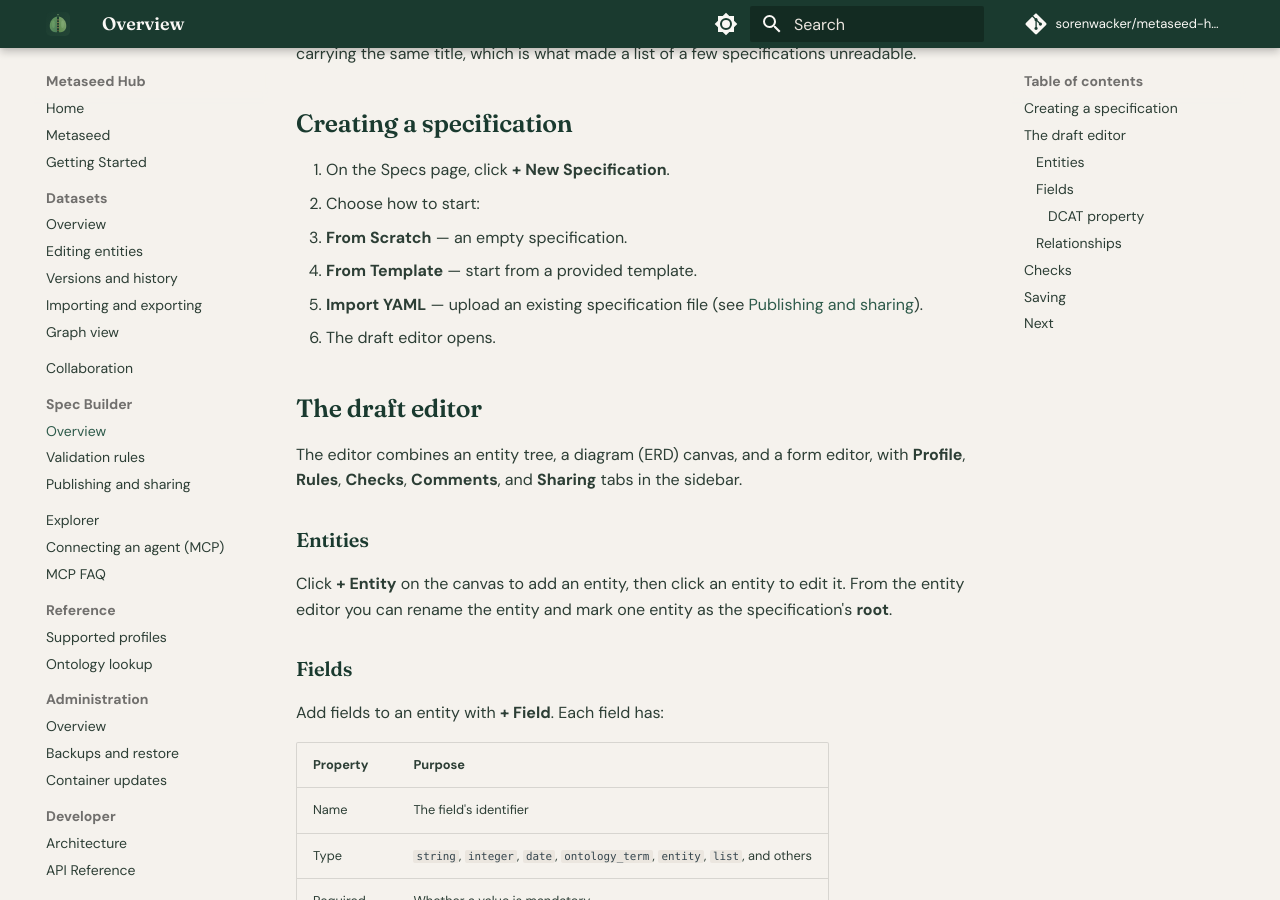
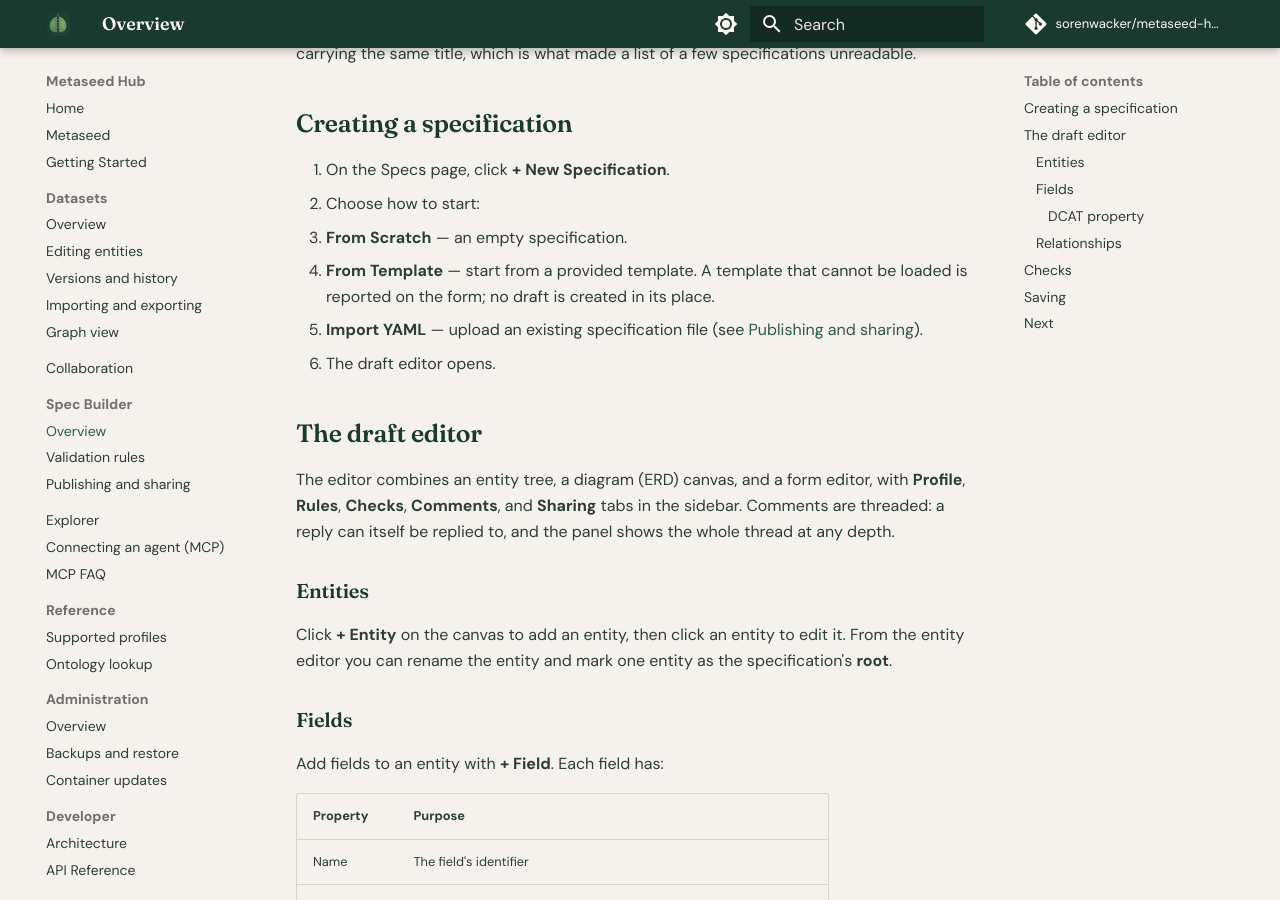
Before and after one commit to sorenwacker/metaseed-hub, an MkDocs documentation site: the page built from docs/spec-builder/index.md, in a window 1280 px wide and 900 px high, scrolled down 518 px. Built offline with MkDocs 1.6.1 and Material for MkDocs 9.7.7, drawn with Linux system fonts in a browser that asks for light colours; comment, search, counter and statistics services are not loaded.

Commit message:
Document threaded comments, template load failures and forking again in the spec builder

```diff
--- a/docs/spec-builder/index.md
+++ b/docs/spec-builder/index.md
@@ -16,13 +16,13 @@ A draft is identified by its name and version within your account, so you can ho
 1. On the Specs page, click **+ New Specification**.
 2. Choose how to start:
    - **From Scratch** — an empty specification.
-   - **From Template** — start from a provided template.
+   - **From Template** — start from a provided template. A template that cannot be loaded is reported on the form; no draft is created in its place.
    - **Import YAML** — upload an existing specification file (see [Publishing and sharing](publishing.md#importing-and-exporting-yaml)).
 3. The draft editor opens.
 
 ## The draft editor
 
-The editor combines an entity tree, a diagram (ERD) canvas, and a form editor, with **Profile**, **Rules**, **Checks**, **Comments**, and **Sharing** tabs in the sidebar.
+The editor combines an entity tree, a diagram (ERD) canvas, and a form editor, with **Profile**, **Rules**, **Checks**, **Comments**, and **Sharing** tabs in the sidebar. Comments are threaded: a reply can itself be replied to, and the panel shows the whole thread at any depth.
 
 ### Entities
 
```
Also changed, not shown: docs/spec-builder/publishing.md (+1 -1 lines).
